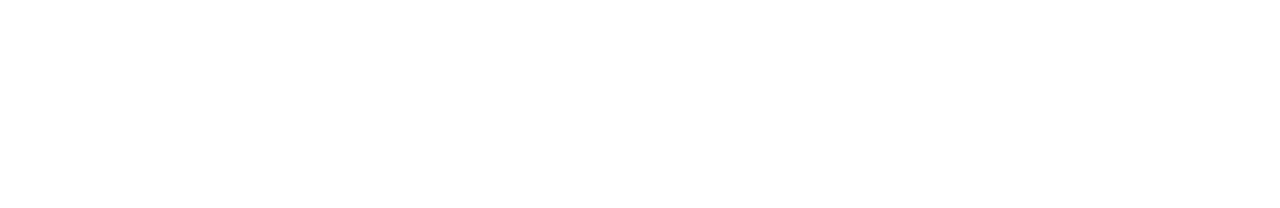
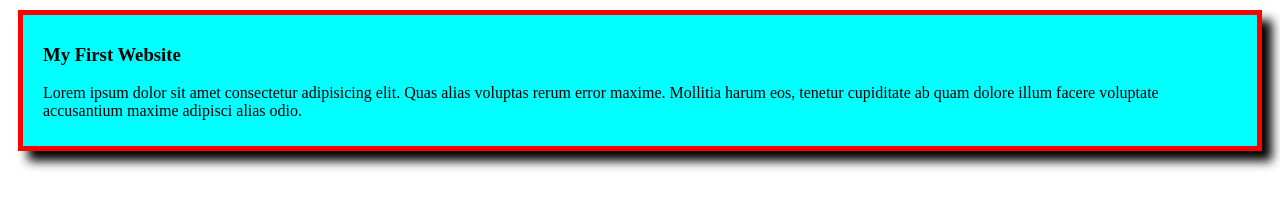
Before and after one commit to Masudphero/my-simple-website, a plain HTML site: page index.html in a window 1280 px wide. Drawn offline with Linux system fonts and the light colour scheme.

Commit message:
added the first blog

```diff
--- a/index.html
+++ b/index.html
@@ -4,8 +4,13 @@
     <meta charset="UTF-8">
     <meta name="viewport" content="width=device-width, initial-scale=1.0">
     <title>My Simple Website</title>
+    <link rel="stylesheet" href="styles/blog.css">
 </head>
 <body>
+    <div>
+        <h3>My First Website</h3>
+        <p>Lorem ipsum dolor sit amet consectetur adipisicing elit. Quas alias voluptas rerum error maxime. Mollitia harum eos, tenetur cupiditate ab quam dolore illum facere voluptate accusantium maxime adipisci alias odio.</p>
 
+    </div>
 </body>
 </html>
--- /dev/null
+++ b/styles/blog.css
@@ -0,0 +1,7 @@
+div{
+    background-color: aqua;
+    padding: 10px 20px;
+    margin: 10px;
+    border: 5px solid red;
+    box-shadow: 10px 10px 10px;
+}
```
